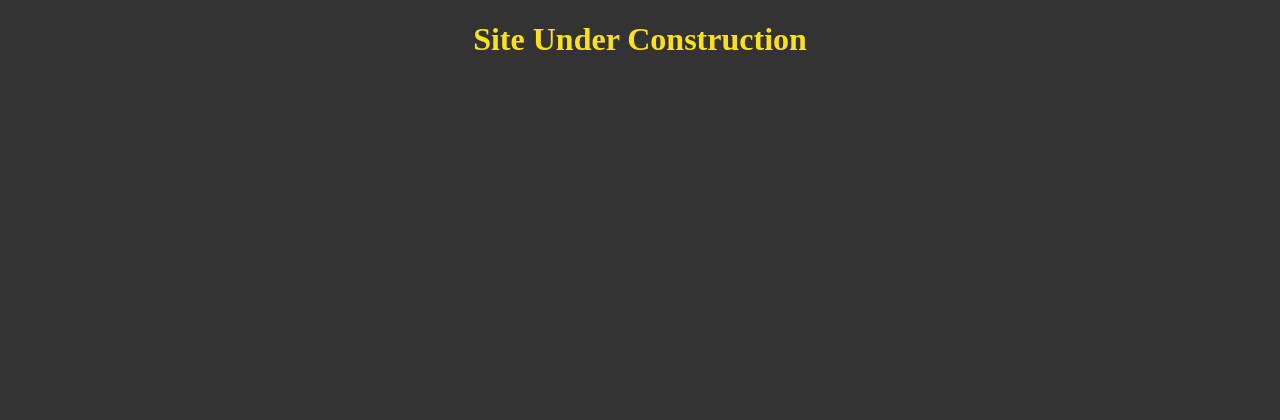
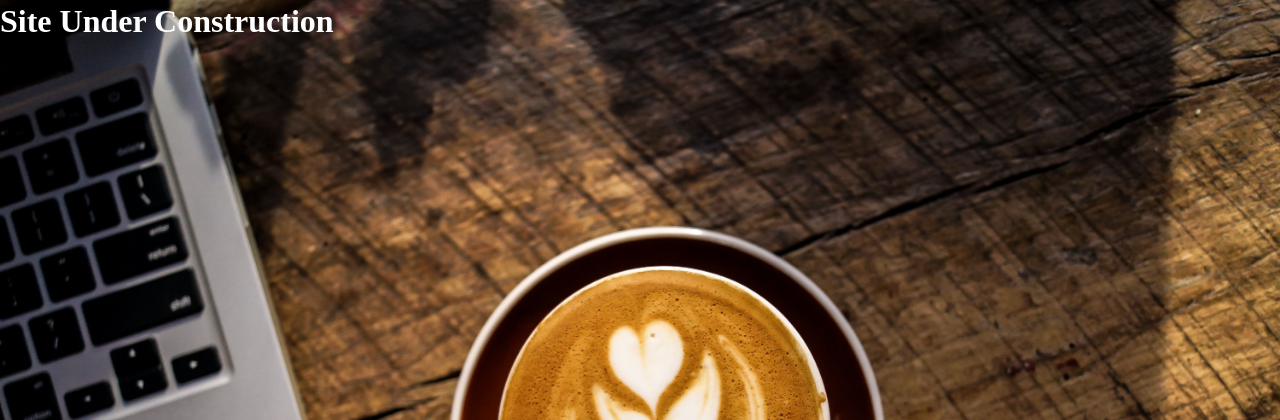
Before and after one commit to valenciamac/macprofile, a PHP site: page / in a window 1280 px wide. Shown: the top 420 px of the page. Run offline with PHP 8.4, Linux system fonts and the light colour scheme.

Commit message:
site under construction

```diff
--- a/css/mystyle.css
+++ b/css/mystyle.css
@@ -1,9 +1,20 @@
 body
 {
-	background-color: #333333;
+	margin: 0 auto;
+	background: url(../img/bg.jpg) no-repeat center center fixed;
+	-webkit-background-size: cover;
+	-moz-background-size: cover;
+  	-o-background-size: cover;
+	background-size: cover;
+}
+.center
+{
+
+	position: relative;
+  	top: 50%;
+  	transform: translateY(-50%);
 }
 h1
 {
-	text-align: center;
-	color: #fbe01f;
+	color: #ffffff;
 }
```
Also changed, not shown: index.html (added, +36 -0 lines), img/bg.jpg (added), img/bg1.jpg (added).
